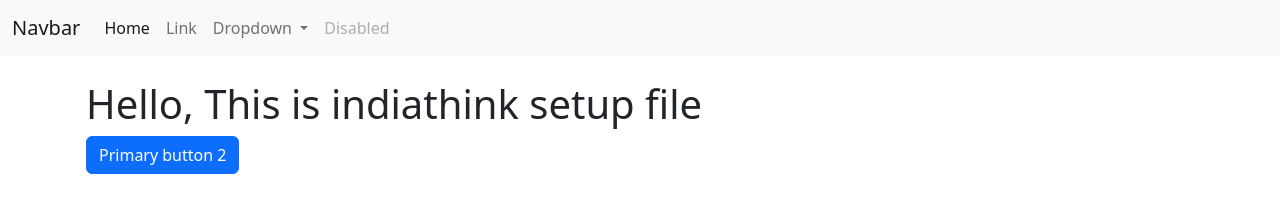
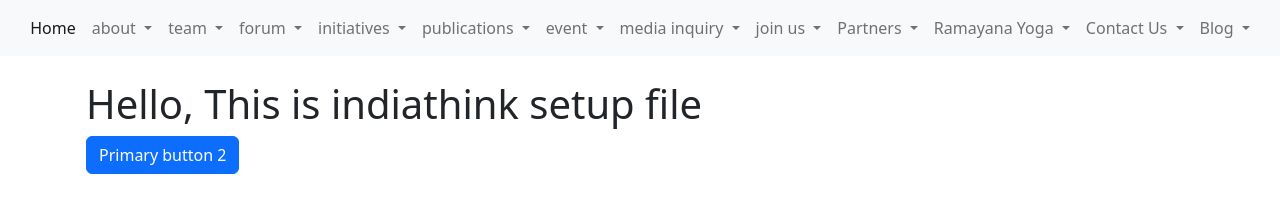
Before and after one commit to OclifTech/indiathink, a website built with Parcel: page src/index.html in a window 1280 px wide. Built offline with nearby package versions, Linux system fonts and the light colour scheme.

Commit message:
nav bar centered

```diff
--- a/src/index.html
+++ b/src/index.html
@@ -10,37 +10,143 @@
 </head>
 
 <body>
-  <nav class="navbar navbar-expand-lg bg-light">
-    <div class="container-fluid">
-      <a class="navbar-brand" href="#">Navbar</a>
+  <nav class="navbar navbar-expand-xl bg-light ">
+    <div class="container-fluid text-center">
+      <!-- <a class="navbar-brand" href="#">Navbar</a> -->
       <button class="navbar-toggler" type="button" data-bs-toggle="collapse" data-bs-target="#navbarSupportedContent"
         aria-controls="navbarSupportedContent" aria-expanded="false" aria-label="Toggle navigation">
         <span class="navbar-toggler-icon"></span>
       </button>
-      <div class="collapse navbar-collapse" id="navbarSupportedContent">
-        <ul class="navbar-nav me-auto mb-2 mb-lg-0">
+      <div class="collapse navbar-collapse justify-content-center" id="navbarSupportedContent">
+        <ul class="navbar-nav mx-auto mb-2 mb-lg-0  ">
           <li class="nav-item">
             <a class="nav-link active" aria-current="page" href="#">Home</a>
           </li>
-          <li class="nav-item">
-            <a class="nav-link" href="#">Link</a>
+          <li class="nav-item dropdown">
+            <a class="nav-link dropdown-toggle" href="#" role="button" data-bs-toggle="dropdown" aria-expanded="false">
+              about
+            </a>
+            <ul class="dropdown-menu">
+              <li><a class="dropdown-item" href="#">Action</a></li>
+
+
+
+            </ul>
           </li>
           <li class="nav-item dropdown">
             <a class="nav-link dropdown-toggle" href="#" role="button" data-bs-toggle="dropdown" aria-expanded="false">
-              Dropdown
+              team
             </a>
             <ul class="dropdown-menu">
               <li><a class="dropdown-item" href="#">Action</a></li>
-              <li><a class="dropdown-item" href="#">Another action</a></li>
-              <li>
-                <hr class="dropdown-divider">
-              </li>
-              <li><a class="dropdown-item" href="#">Something else here</a></li>
+
+
+
             </ul>
           </li>
-          <li class="nav-item">
-            <a class="nav-link disabled">Disabled</a>
+          <li class="nav-item dropdown">
+            <a class="nav-link dropdown-toggle" href="#" role="button" data-bs-toggle="dropdown" aria-expanded="false">
+              forum
+            </a>
+            <ul class="dropdown-menu">
+              <li><a class="dropdown-item" href="#">Action</a></li>
+
+
+
+            </ul>
+          </li><li class="nav-item dropdown">
+            <a class="nav-link dropdown-toggle" href="#" role="button" data-bs-toggle="dropdown" aria-expanded="false">
+              initiatives
+            </a>
+            <ul class="dropdown-menu">
+              <li><a class="dropdown-item" href="#">Action</a></li>
+
+
+
+            </ul>
+          </li><li class="nav-item dropdown">
+            <a class="nav-link dropdown-toggle" href="#" role="button" data-bs-toggle="dropdown" aria-expanded="false">
+              publications
+            </a>
+            <ul class="dropdown-menu">
+              <li><a class="dropdown-item" href="#">Action</a></li>
+
+
+
+            </ul>
+          </li><li class="nav-item dropdown">
+            <a class="nav-link dropdown-toggle" href="#" role="button" data-bs-toggle="dropdown" aria-expanded="false">
+              event
+            </a>
+            <ul class="dropdown-menu">
+              <li><a class="dropdown-item" href="#">Action</a></li>
+
+
+
+            </ul>
+          </li><li class="nav-item dropdown">
+            <a class="nav-link dropdown-toggle" href="#" role="button" data-bs-toggle="dropdown" aria-expanded="false">
+              media inquiry
+            </a>
+            <ul class="dropdown-menu">
+              <li><a class="dropdown-item" href="#">Action</a></li>
+
+
+
+            </ul>
+          </li><li class="nav-item dropdown">
+            <a class="nav-link dropdown-toggle" href="#" role="button" data-bs-toggle="dropdown" aria-expanded="false">
+              join us
+            </a>
+            <ul class="dropdown-menu">
+              <li><a class="dropdown-item" href="#">Action</a></li>
+
+
+
+            </ul>
+          </li><li class="nav-item dropdown">
+            <a class="nav-link dropdown-toggle" href="#" role="button" data-bs-toggle="dropdown" aria-expanded="false">
+              Partners
+            </a>
+            <ul class="dropdown-menu">
+              <li><a class="dropdown-item" href="#">Action</a></li>
+
+
+
+            </ul>
+          </li><li class="nav-item dropdown">
+            <a class="nav-link dropdown-toggle" href="#" role="button" data-bs-toggle="dropdown" aria-expanded="false">
+              Ramayana Yoga
+            </a>
+            <ul class="dropdown-menu">
+              <li><a class="dropdown-item" href="#">Action</a></li>
+
+
+
+            </ul>
+          </li><li class="nav-item dropdown">
+            <a class="nav-link dropdown-toggle" href="#" role="button" data-bs-toggle="dropdown" aria-expanded="false">
+              Contact Us
+            </a>
+            <ul class="dropdown-menu">
+              <li><a class="dropdown-item" href="#">Action</a></li>
+
+
+
+            </ul>
+          </li><li class="nav-item dropdown">
+            <a class="nav-link dropdown-toggle" href="#" role="button" data-bs-toggle="dropdown" aria-expanded="false">
+              Blog
+            </a>
+            <ul class="dropdown-menu">
+              <li><a class="dropdown-item" href="#">Action</a></li>
+
+
+
+            </ul>
           </li>
+
+
         </ul>
 
       </div>
```
